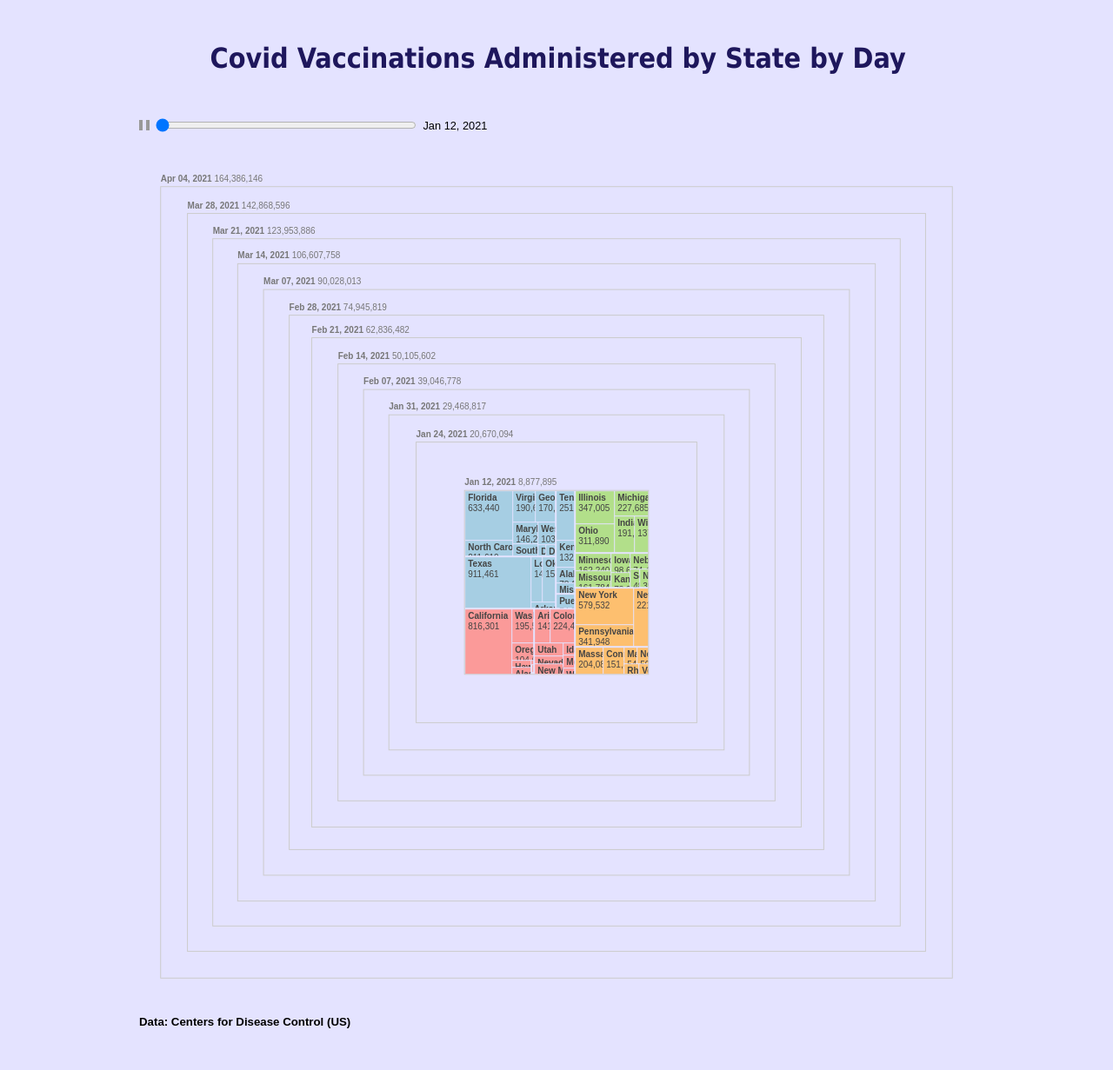
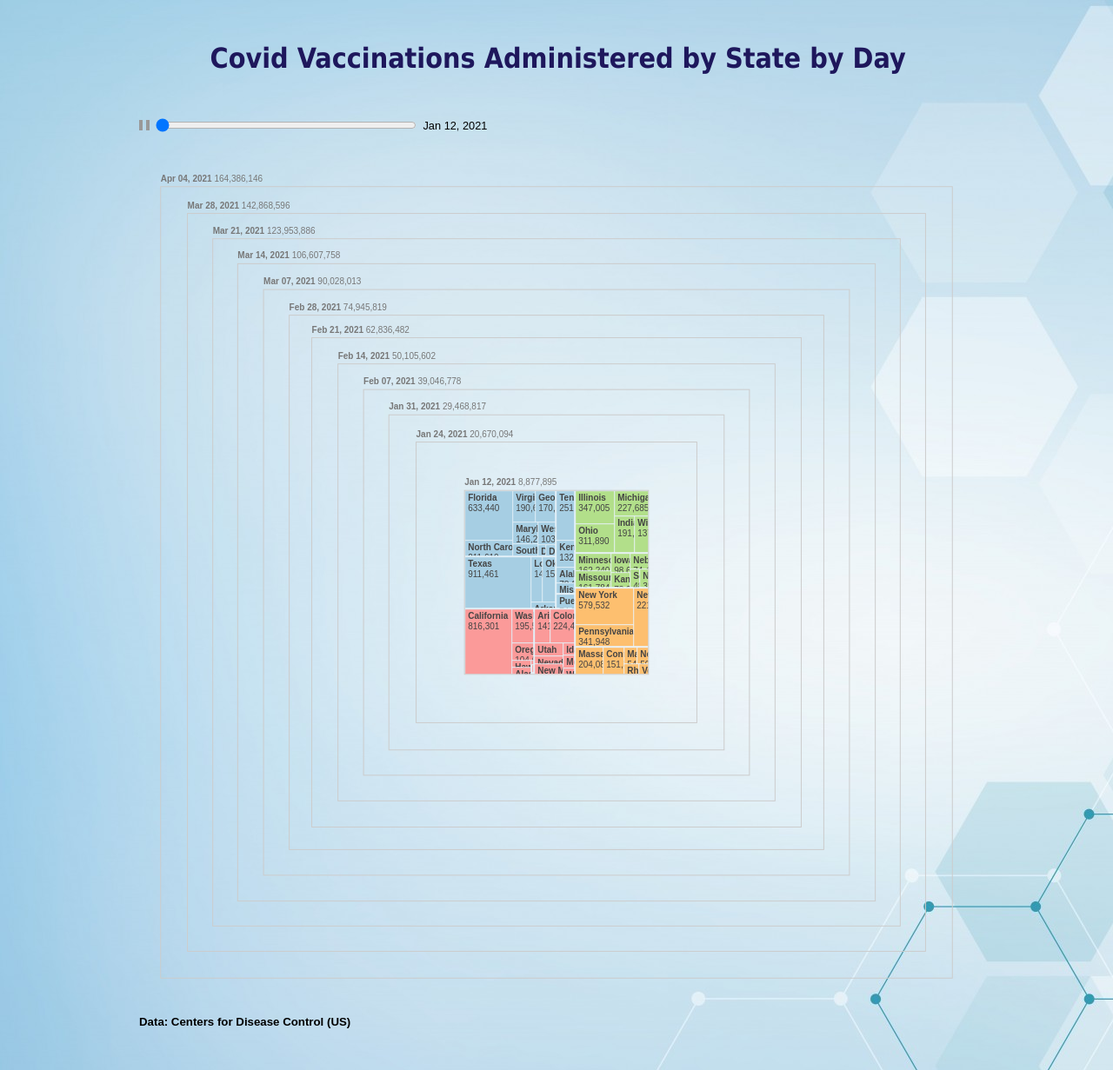
Before and after one commit to TangoAlpha359/Ani-Tree, a PHP site: page / in a window 1280 px wide. Shown: the whole page at 87% size. Run offline with PHP 8.4, Linux system fonts and the light colour scheme.

Commit message:
style update

```diff
--- a/css/vis-index.css
+++ b/css/vis-index.css
@@ -1,8 +1,8 @@
 body {
   margin: 3rem 1rem;
   font-family: Arial, Helvetica, sans-serif;
-  /*background-image: url("/../data/BackgroundHex.jpeg");*/
-  background-color: rgb(228, 227, 255)
+  background-image: url("/../data/BackgroundHex.jpeg");
+  /*background-color: rgb(236, 236, 252)*/
 }
 
 h1 {
```
Also changed, not shown: 1 other file.
